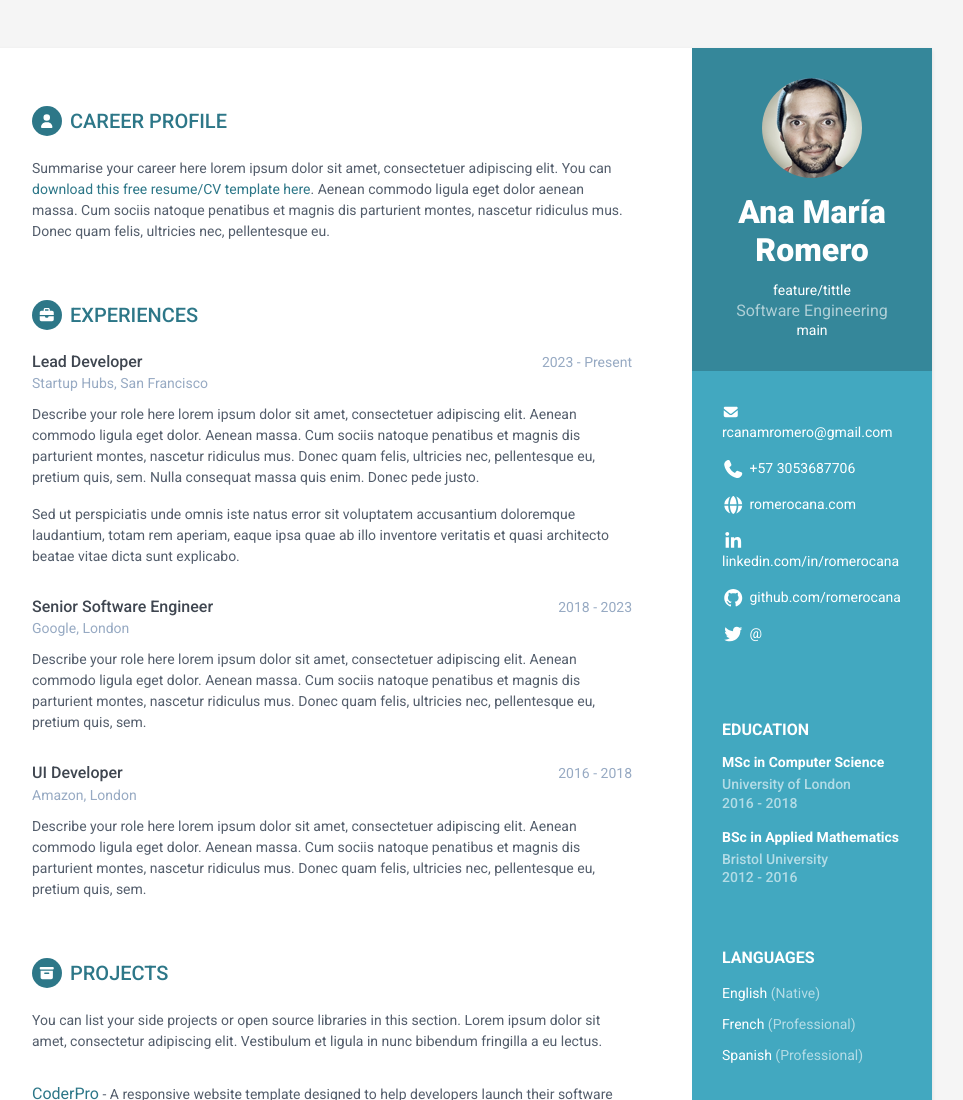
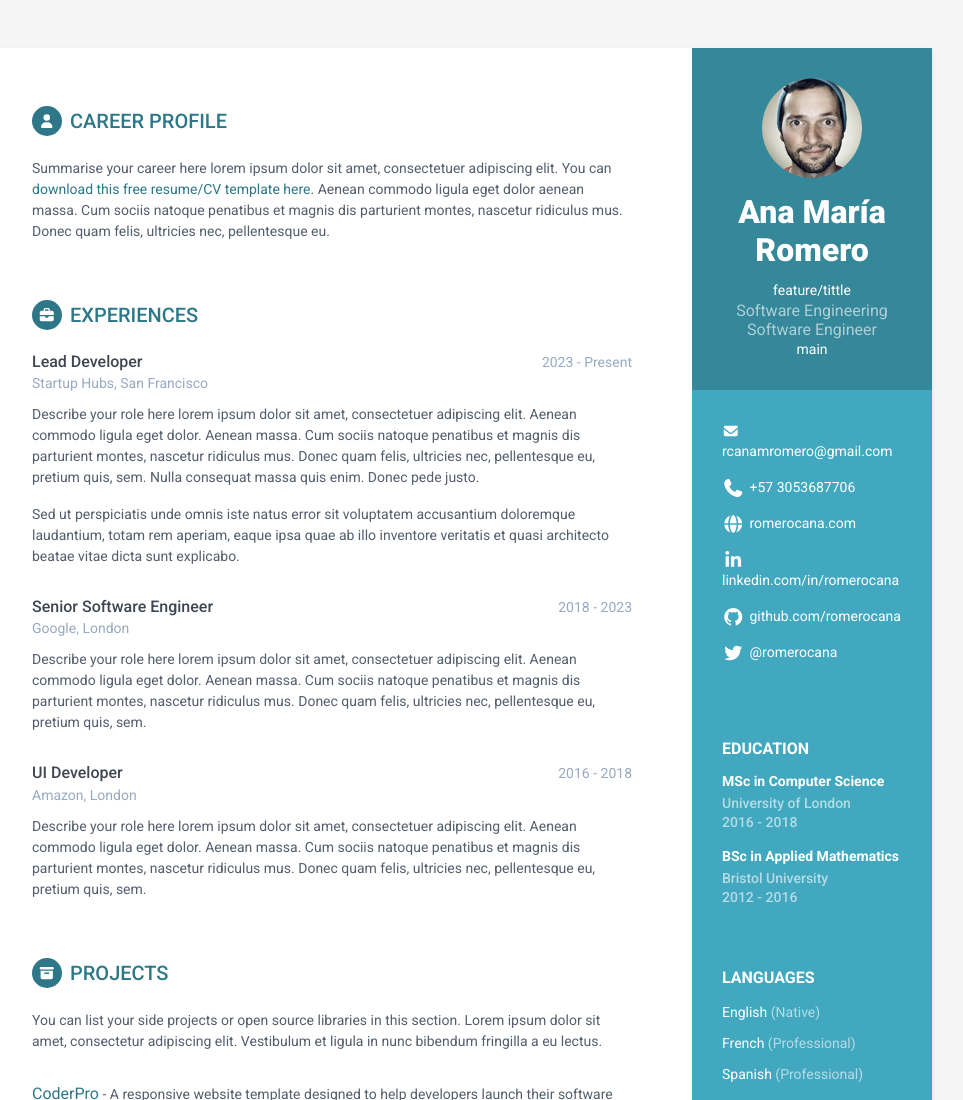
Before and after one commit to romerocana/Romero-AM, a plain HTML site: page index.html in a window 1280 px wide. Shown: the top 1100 px of the page, without its empty margins (188-1151 px from the left). Drawn offline with Linux system fonts and the light colour scheme.

Commit message:
Cambio de info contacto corregido

```diff
--- a/index.html
+++ b/index.html
@@ -28,6 +28,8 @@
                 <h1 class="name">Ana María Romero</h1>
  feature/tittle
                 <h3 class="tagline">Software  Engineering</h3>
+
+                <h3 class="tagline">Software Engineer</h3>
 main
             </div><!--//profile-container-->
 
@@ -38,7 +40,7 @@ main
                     <li class="website"><i class="fa-solid fa-globe"></i><a href="https://themes.3rdwavemedia.com/bootstrap-templates/resume/orbit-free-resume-cv-bootstrap-theme-for-developers/" target="_blank">romerocana.com</a></li>
                     <li class="linkedin"><i class="fa-brands fa-linkedin-in"></i><a href="#" target="_blank">linkedin.com/in/romerocana</a></li>
                     <li class="github"><i class="fa-brands fa-github"></i><a href="#" target="_blank">github.com/romerocana</a></li>
-                    <li class="twitter"><i class="fa-brands fa-twitter"></i><a href="https://twitter.com/3rdwave_themes" target="_blank">@</a></li>
+                    <li class="twitter"><i class="fa-brands fa-twitter"></i><a href="https://twitter.com/3rdwave_themes" target="_blank">@romerocana</a></li>
                 </ul>
             </div><!--//contact-container-->
             <div class="education-container container-block">
```
